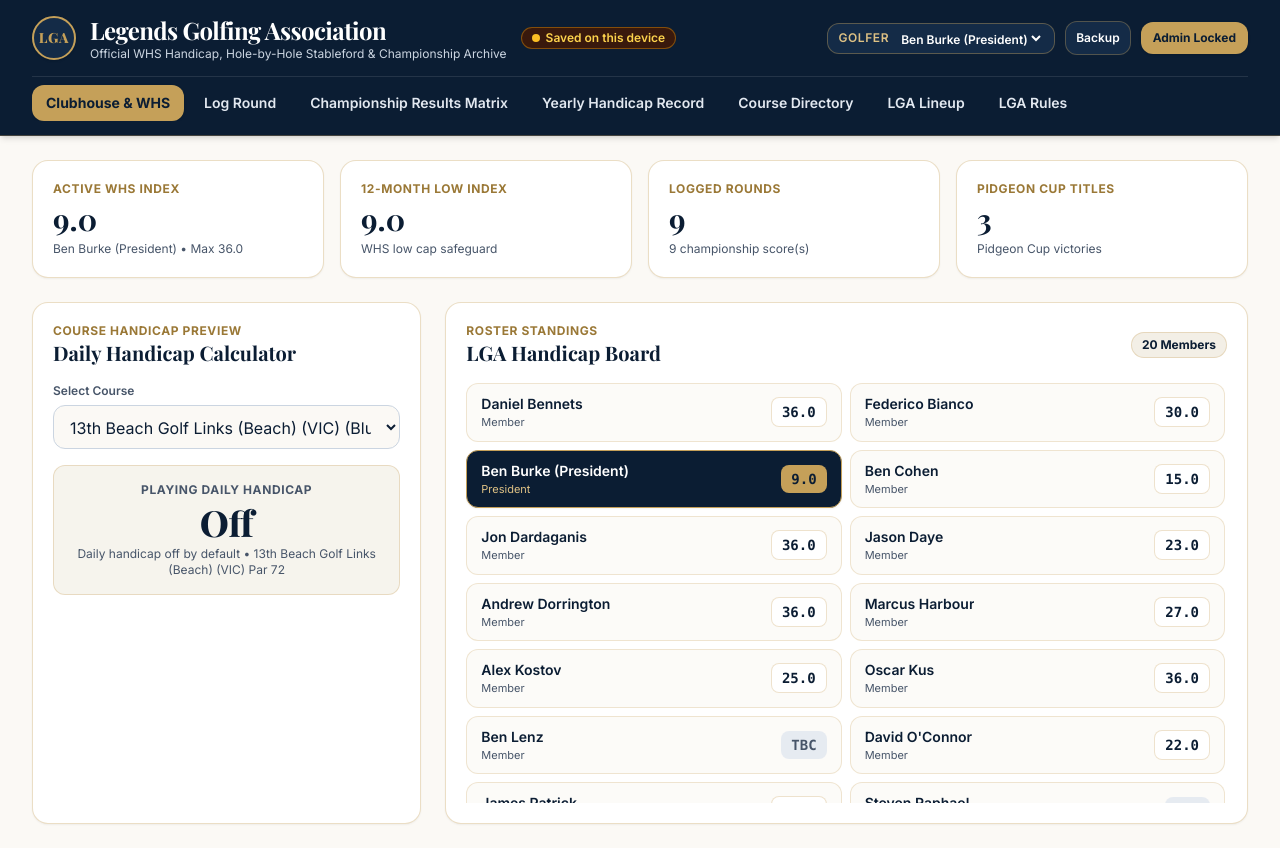
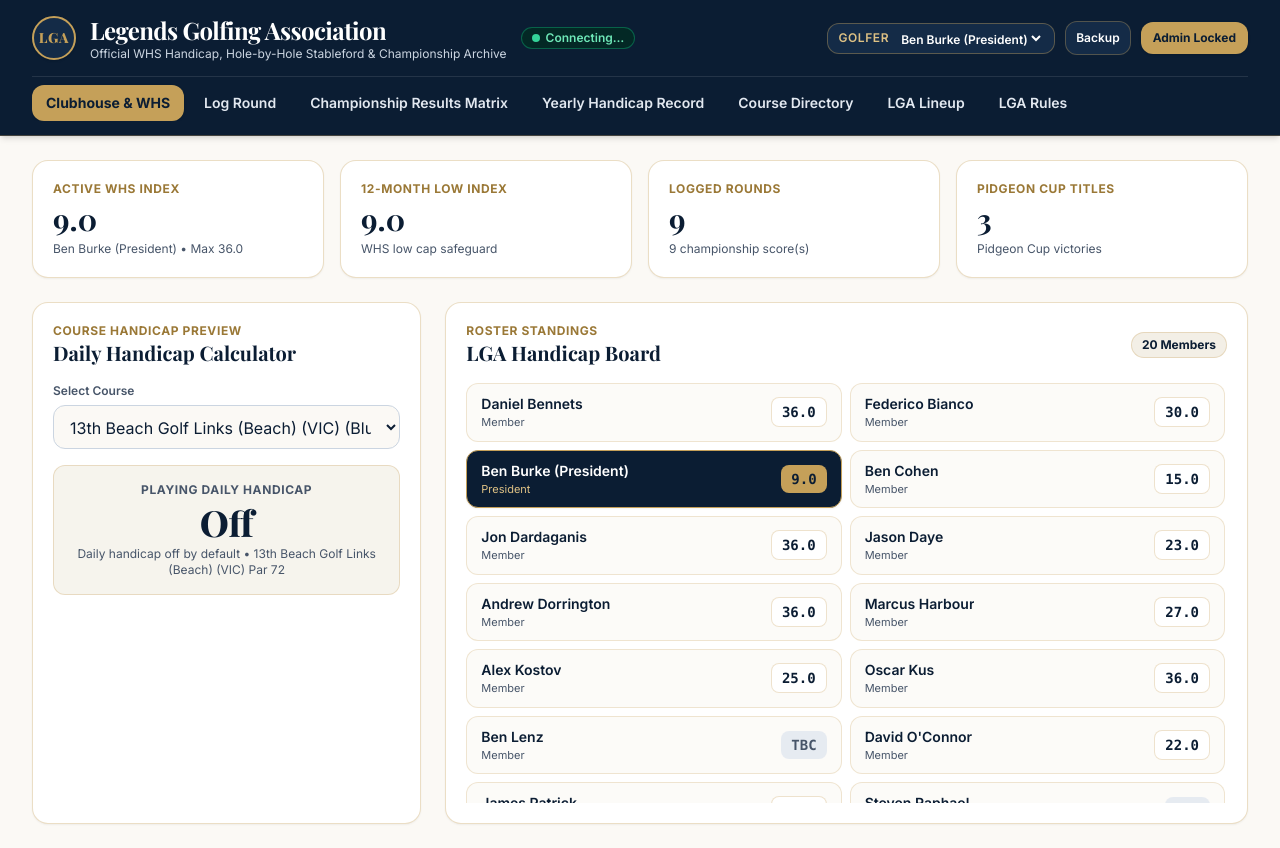
Before and after one commit to Bunyip86/Pigeon, a plain HTML site: page index.html in a window 1280 px wide. Drawn offline with nearby package versions, Linux system fonts and the light colour scheme; a web font is replaced by a local one.

Commit message:
Update index.html

```diff
--- a/index.html
+++ b/index.html
@@ -2997,13 +2997,13 @@
         // PASTE YOUR FIREBASE WEB CONFIG HERE (see README.md, step 2).
         // Leave apiKey empty to run in "saved on this device" mode.
         // ============================================================
-        const FIREBASE_CONFIG = {
-            apiKey: "",
-            authDomain: "",
-            projectId: "",
-            storageBucket: "",
-            messagingSenderId: "",
-            appId: ""
+          const firebaseConfig = {
+    apiKey: "AIzaSyBnYleOSwGVGte-8vi8alSFNDQWHzJqZa8",
+    authDomain: "lga-pigeon.firebaseapp.com",
+    projectId: "lga-pigeon",
+    storageBucket: "lga-pigeon.firebasestorage.app",
+    messagingSenderId: "753098492942",
+    appId: "1:753098492942:web:009ccf9060bf719812c05f"
         };
 
         async function initLiveCloudSync() {
```
